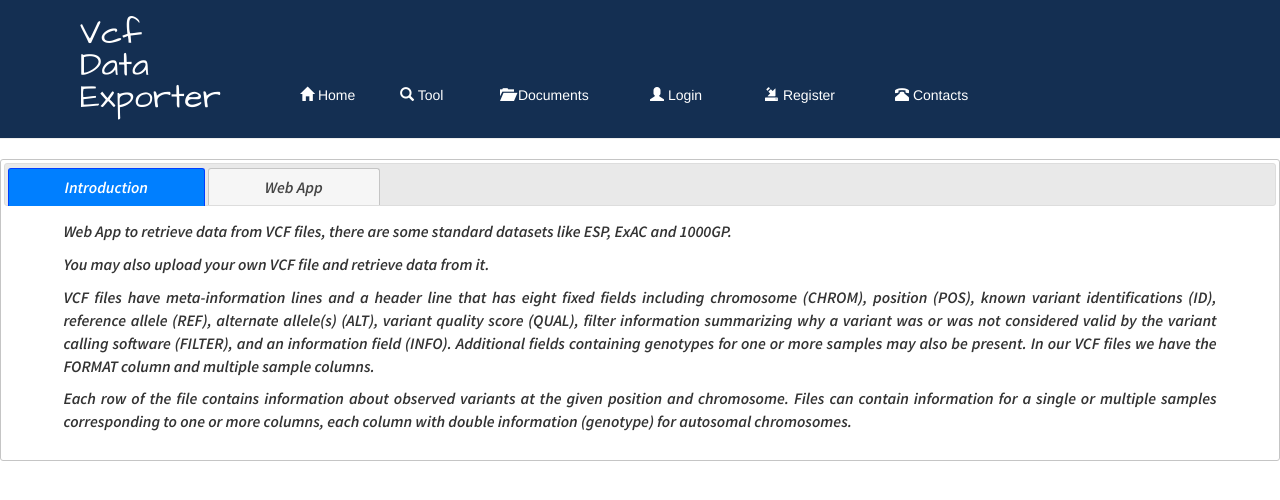
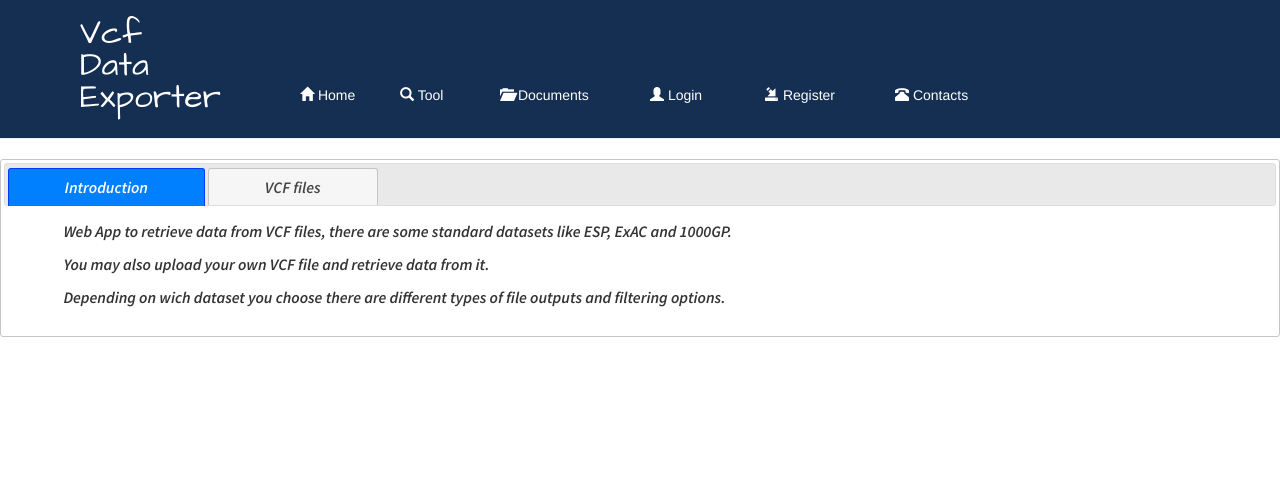
Before and after one commit to raqsilva/VCFDataExporter, a Django app: template polls/template/polls/index.html in a window 1280 px wide. Shown: the top 500 px of the page. Run offline with Django 3.2, Linux system fonts and the light colour scheme; the template is opened without the code that fills it, so the values that code supplies are empty; some libraries are stand-ins or nearby versions.

Commit message:
updating index file

```diff
--- a/polls/template/polls/index.html
+++ b/polls/template/polls/index.html
@@ -5,28 +5,27 @@
 <div id="tabs">
   <ul>
     <li><a href="#frag1" class="prg-menu"><span>Introduction</span></a></li>
-    <li><a href="#frag2" class="prg-menu"><span>Web App</span></a></li>
+    <li><a href="#frag2" class="prg-menu"><span>VCF files</span></a></li>
   </ul>
   <div id="frag1">
     <p class="prg-menu"><i>Web App to retrieve data from VCF files, there are some standard datasets like ESP, ExAC and 1000GP.</i></p>
 
     <p class="prg-menu"><i>You may also upload your own VCF file and retrieve data from it.</i></p>
 
+    <p class="prg-menu"><i>Depending on wich dataset you choose there are different types of file outputs and filtering options.</i></p>
+
+  </div>
+  <div id="frag2">
+    <p class="prg-menu"><i>Please validate your VCF file before running, check for the mandatory columns.</i></p>
+
     <p class="prg-menu"><i>VCF files have meta-information lines and a header line that has eight fixed fields including chromosome (CHROM), position (POS), known variant identifications (ID), reference allele (REF), alternate allele(s) (ALT), variant quality score (QUAL), filter information summarizing why a variant was or was not considered valid by the variant calling software (FILTER), and an information field (INFO). Additional fields containing genotypes for one or more samples may also be present. In our VCF files we have the FORMAT column and multiple sample columns.</i></p>
 
     <p class="prg-menu"><i>Each row of the file contains information about observed variants at the given position and chromosome. Files can contain information for a single or multiple samples corresponding to one or more columns, each column with double information (genotype) for autosomal chromosomes.</i></p>
-  </div>
-  <div id="frag2">
-    <p class="prg-menu"><i>We are currently implementing our parser to some compressed VCF files, retrieving information and saving it into three different file formats for analyzing genotypic data, being rdf, ped and map.</i></p>
-
-    <p class="prg-menu"><i>The ped and map formats are complementing type of files that are the most commonly used type of format in GWAS and they were implemented by the software PLINK (Purcell et al. 2007). The transformation from the retrieved VCF files data to these files is very straightforward.</i></p>
   </p>
   </div>
 </div>
 <script>$( "#tabs" ).tabs();</script>
 
 
-<!--
-<p class='button_pos'><a href="/accounts/logout/" class="btn btn-primary" role="button"><span class="glyphicon glyphicon-off" aria-hidden="true"></span> Logout </a></p>
--->
+
 {% endblock %}
```
